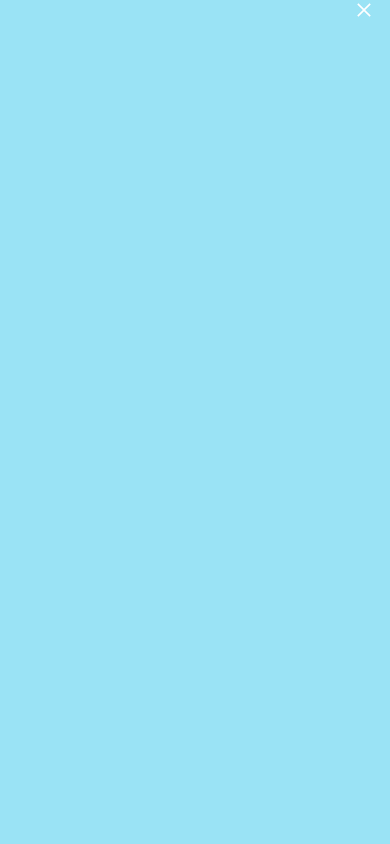
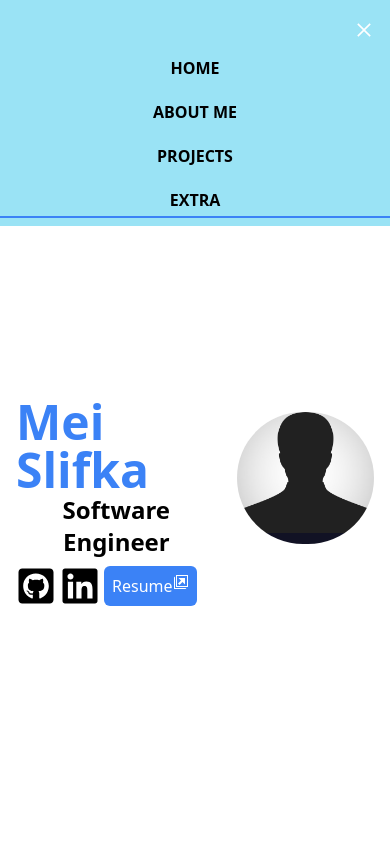
Before and after one commit to meislifka/Portfolio-Site, a React (Create React App) app: page / in a window 390 px wide. Both pictures are taken after a click on the element 364 px from the left and 10 px from the top of the page. Shown: the top 844 px of the page. Built offline with nearby package versions, Linux system fonts and the light colour scheme.

Commit message:
Fixed nav bar

```diff
--- a/src/components/AboutMe.jsx
+++ b/src/components/AboutMe.jsx
@@ -2,10 +2,10 @@ import React from 'react';
 
 export const AboutMe = () => {
   return (
-    <div className='flex min-h-screen  py-[4rem] px-4'> {/* Add margin-top here to create space for the fixed navbar */}
+    <div className='flex min-h-screen items-center justify-center py-[2rem] px-4'> {/* Add margin-top here to create space for the fixed navbar */}
 
       <div id="about" className='bg-[#0001]'>
-        <h1 className='text-3xl font-bold text-[#9ae3f5]'>About Me</h1>
+        <h1 className='mt-4 text-center text-3xl font-bold text-[#9ae3f5]'>About Me</h1>
         I am a software engineer currently working at L3Harris. I hold a BS degree from Villanova University in Computer Engineering with Minors in Cyber Security and Computer Science.
 
         Journey into Programming:
--- a/src/components/Extra.jsx
+++ b/src/components/Extra.jsx
@@ -12,10 +12,12 @@ export const Extra = () => {
         </div>
 
         <div>
-          <p>I like to do grandma hobbies</p>
+          <p>I like to do grandma hobbies</p>-
           <p>Crochet</p>
           <p>Embroidery</p>
           <p>Cross Stitch</p>
+
+          <p>Escape rooms</p>
         </div>
       </div>
 
--- a/src/components/Home.jsx
+++ b/src/components/Home.jsx
@@ -13,7 +13,7 @@ export const Home = () => {
 
 
   return (
-    <div id="home" className='flex flex-col-2  w-full py-[2rem] px-4 items-center mt-20 min-h-screen'>
+    <div id="home" className='flex flex-col-2 justify-center items-center w-full py-[2rem] px-4 mt-20 min-h-screen'>
       <div>
         <div>
           <h1 className='text-blue-500 text-5xl font-bold'>Mei Slifka</h1>
@@ -29,19 +29,17 @@ export const Home = () => {
             <FaLinkedin size={40} />
           </a>
 
-          <button onClick={handleResumeButtonClick} className=" flex bg-blue-500 text-white p-2 rounded-md">
-            Resume  <ImNewTab />
+          <button onClick={handleResumeButtonClick} className="flex bg-blue-500 text-white p-2 rounded-md">
+            Resume <ImNewTab />
           </button>
-
-
         </div>
       </div>
 
-      <div className="flex items-center">
-        <img className='w-40 mx-auto mt-[-3rem] bg-transparent ' src={person} alt="/" />
+      <div className="flex items-center pl-5">
+        <img className='w-40 mx-auto mt-[-3rem] bg-transparent rounded-full' src={person} alt="/" />
       </div>
+    </div>
 
 
-    </div>
   );
 };
--- a/src/components/NavBar.jsx
+++ b/src/components/NavBar.jsx
@@ -34,7 +34,7 @@ const Navbar = () => {
   }, []);
 
   return (
-    <div className={`fixed top-0 left-0 right-0 z-50 bg-[#9ae3f5] text-white ${nav ? 'h-screen' : 'h-20'}`}>
+    <div className={`fixed top-0 left-0 right-0 z-50 bg-[#9ae3f5] text-white 'h-20'`}>
       <div className='flex justify-between items-center max-w-[1240px] mx-auto px-4'>
         <h1 className='text-3xl font-bold text-[#00df9a]'></h1>
         <ul className='hidden md:flex text-1xl font-bold text-[#000000]'>
@@ -84,9 +84,63 @@ const Navbar = () => {
             <li className={`p-4 pb-1 cursor-pointer ${activeLink === 'extra' ? 'border-b-2 border-blue-500' : ''}`}>EXTRA</li>
           </Link>
         </ul>
-        <div onClick={handleNav} className='block md:hidden'>
+
+        <div onClick={handleNav} className=' mt-5 pb-5 block md:hidden'>
           {nav ? <AiOutlineClose size={20} /> : <AiOutlineMenu size={20} />}
+          {nav && (
+            <ul className='absolute  pb-2 right-0 left-0 bg-[#9ae3f5] text-[#000] font-bold text-center'>
+              <Link
+                to="home"
+                smooth={true}
+                duration={500}
+                spy={true}
+                exact='true'
+                offset={-72}
+                onSetActive={() => handleSetActive('home')}
+              >
+                <li className={`p-4 pb-1 cursor-pointer whitespace-nowrap ${activeLink === 'home' ? 'border-b-2 border-blue-500' : ''}`}>HOME</li>
+              </Link>
+
+              <Link
+                to="about"
+                smooth={true}
+                duration={500}
+                spy={true}
+                exact='true'
+                offset={-72}
+                onSetActive={() => handleSetActive('about')}
+              >
+                <li className={`p-4 pb-1 cursor-pointer whitespace-nowrap ${activeLink === 'about' ? 'border-b-2 border-blue-500' : ''}`}>ABOUT ME</li>
+              </Link>
+
+              <Link
+                to="projects"
+                smooth={true}
+                duration={500}
+                spy={true}
+                exact='true'
+                offset={-72}
+                onSetActive={() => handleSetActive('projects')}
+              >
+                <li className={`p-4 pb-1 cursor-pointer ${activeLink === 'projects' ? 'border-b-2 border-blue-500' : ''}`}>PROJECTS</li>
+              </Link>
+
+              <Link
+                to="extra"
+                smooth={true}
+                duration={500}
+                spy={true}
+                exact='true'
+                offset={-72}
+                onSetActive={() => handleSetActive('extra')}
+              >
+                <li className={`p-4 pb-1 cursor-pointer ${activeLink === 'extra' ? 'border-b-2 border-blue-500' : ''}`}>EXTRA</li>
+              </Link>
+            </ul>
+          )}
         </div>
+
+
       </div>
     </div>
   );
--- a/src/components/Projects.jsx
+++ b/src/components/Projects.jsx
@@ -3,13 +3,13 @@ import React from 'react'
 import placceholder from '../assets/placeholderPerson.jpg'
 export const Projects = () => {
   return (
-    <div id="projects" className='min-h-screen  py-[2rem] px-4 bg-white'>
+    <div id="projects" className='min-h-screen  py-[2rem] px-4 bg-[#af4242]'>
       <div className=' mb-20'>
-        <h1 className='text-3xl font-bold text-[#9ae3f5]'>Projects</h1>
+        <h1 className='text-3xl text-center font-bold text-[#9ae3f5]'>Projects</h1>
       </div>
       <div className='flex max-w-[1240px] mx-auto'>
         <div className='grid md:grid-cols-2 gap-8 w-full'>
-          <div className='w-full shadow-xl flex flex-col p-4 my-4 rounded-lg hover:scale-105 duration-300'>
+          <div className=' w-full shadow-xl flex flex-col p-4 my-4 rounded-lg hover:scale-105 duration-300'>
             <img className='w-20 mx-auto mt-[-3rem] bg-white' src={placceholder} alt="/" />
             <h2 className='text-2xl font-bold text-center py-8'>SeeLion</h2>
           </div>
```
